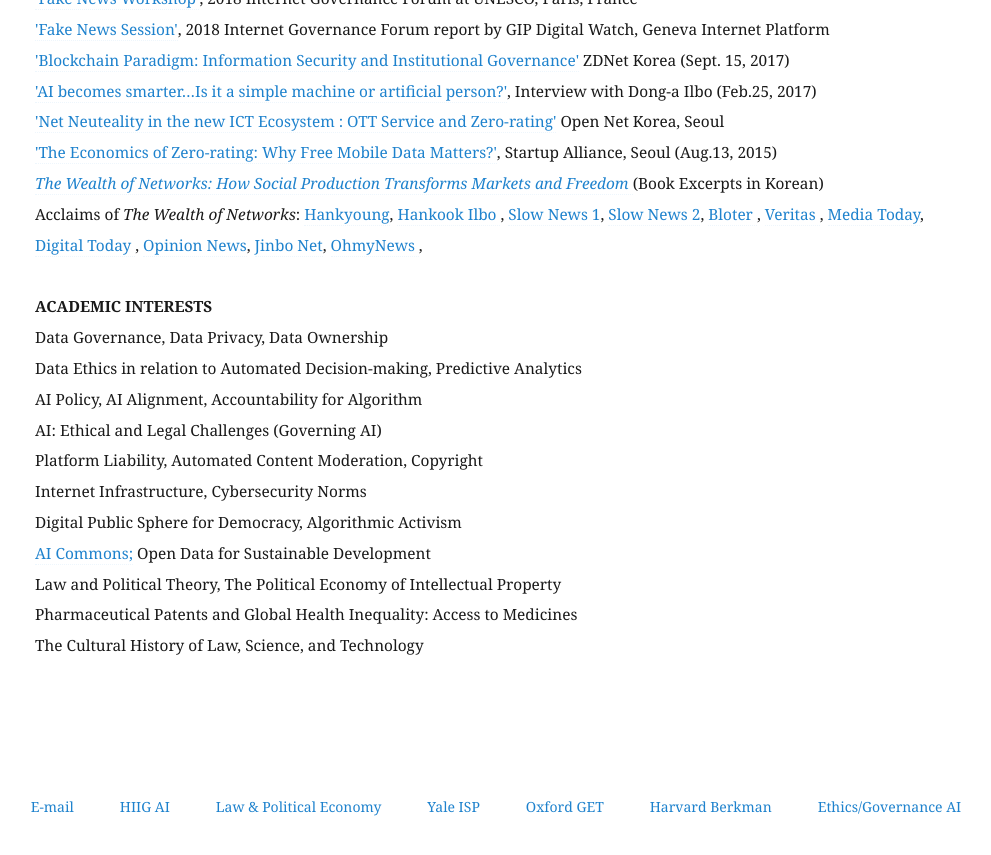
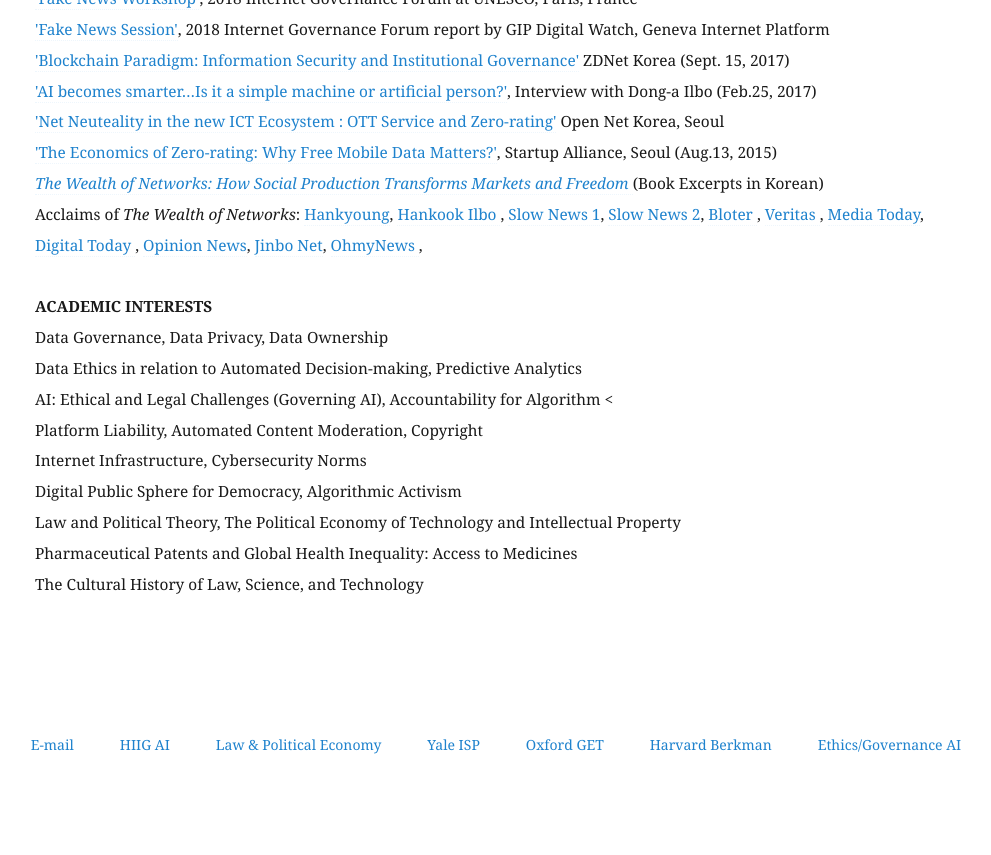
Before and after one commit to eunchangchoi/eunchangchoi.github.io, a Jekyll site: the page built from index.md, in a window 1280 px wide and 900 px high, scrolled down 2625 px. Shown: the top 855 px of the window, without its empty margins (65-1056 px from the left). Built offline with Jekyll 4.4.1, drawn with Linux system fonts in a browser that asks for light colours.

Commit message:
Update index.md

```diff
--- a/index.md
+++ b/index.md
@@ -54,13 +54,11 @@
   <strong> ACADEMIC INTERESTS </strong> <br>
    Data Governance, Data Privacy, Data Ownership <br>
    Data Ethics in relation to Automated Decision-making, Predictive Analytics <br>
-   AI Policy, AI Alignment, Accountability for Algorithm <br>
-   AI: Ethical and Legal Challenges (Governing AI)<br>
+   AI: Ethical and Legal Challenges (Governing AI), Accountability for Algorithm <<br>
    Platform Liability, Automated Content Moderation, Copyright <br>
    Internet Infrastructure, Cybersecurity Norms <br>
    Digital Public Sphere for Democracy, Algorithmic Activism <br>
-   <a href="http://news.itu.int/introducing-ai-commons/"> AI Commons;</a> Open Data for Sustainable Development <br>
-   Law and Political Theory, The Political Economy of Intellectual Property <br>
+   Law and Political Theory, The Political Economy of Technology and Intellectual Property <br>
    Pharmaceutical Patents and Global Health Inequality: Access to Medicines <br>
    The Cultural History of Law, Science, and Technology <br>
     <br>
```
